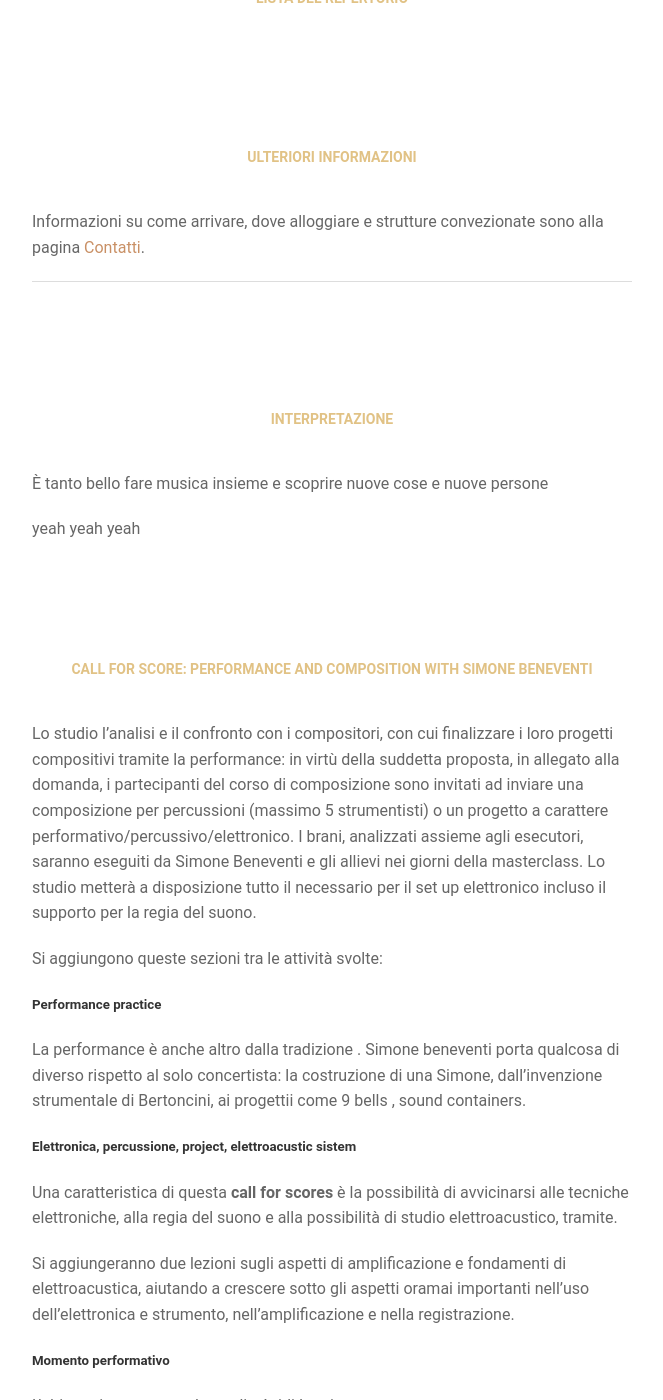
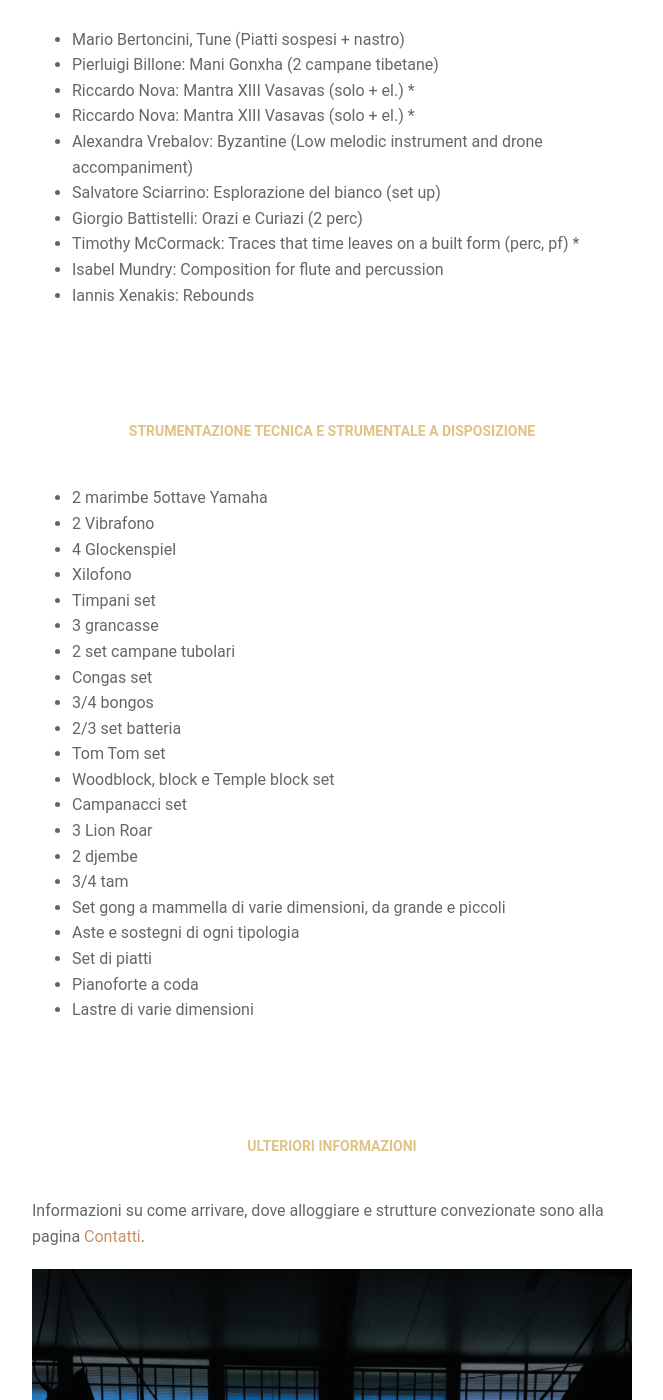
Before and after one commit to AvidiLumi/avidilumi.github.io, a Jekyll site: the page built from projects/proj-2.md, in a window 1280 px wide and 1400 px high, scrolled down 3326 px. Shown: the whole window, without its empty margins (308-971 px from the left). Built offline with Jekyll 4.4.1, drawn with Linux system fonts in a browser that asks for light colours; nearby versions of some CDN libraries; some of the changed text lies outside the part shown.

Commit message:
sistemato Beneventi quasi definitivo

```diff
--- a/projects/proj-2.md
+++ b/projects/proj-2.md
@@ -19,14 +19,14 @@
 
 L’esigenza di avere queste due sezioni nasce per relazionare l’aspetto compositivo, l’aspetto di ricerca e la sua realizzazione in partitura, all’interprete, al musicista che ricerca nella performance il filo con l’idea del compositore. I partecipanti avranno modo di lavorare sul materiale proposto dal docente, o sulle musiche selezionate dei compositori.
 
-La **call for scores** servirà infatti ad individuare 5 compositori che lavoreranno con Simone Beneventi e gli allievi del corso strumentale. Tutte le composizioni saranno selezionate per il **concerto conclusivo** della masterclass.
+La **call for scores** servirà infatti ad individuare 5 compositori che lavoreranno con Simone Beneventi e gli allievi del corso strumentale. Verranno  selezionate le composizioni dei partecipanti per il **concerto conclusivo** della masterclass.
 
 A suggellare l’offerta, lo studio Avidi Lumi mette a disposizione il suo staff e la sua strumentazione elettronica, con lo scopo di svolgere laboratori pratici sui metodi di amplificazione e sulla messa in scena delle opere per percussione ed elettronica.
 La sera del 26 gennaio ci sarà la conclusione con la performance delle composizioni scelte e di alcuni lavori proposti (solisti o di ensemble) nella masterclass, eseguiti da Simone Beneventi e dagli allievi.
 
 Le iscrizioni sono aperte anche ad allievi uditori fino ad esaurimento posti (max 15 per corso).
 
-**SCADENZA ISCRIZIONI PARTECIPANTI EFFETTIVI**: da inserire<br>
+**SCADENZA ISCRIZIONI PARTECIPANTI EFFETTIVI**: 1 dicembre 2019<br>
 **SCADENZA ISCRIZIONI PARTECIPANTI UDITORI**: 15 gennaio 2020
 
 
@@ -97,61 +99,45 @@
 
 ### Lista del repertorio
 
+* Mario Bertoncini, Tune (Piatti sospesi + nastro)
+* Pierluigi Billone: Mani Gonxha (2 campane tibetane)
+* Riccardo Nova: Mantra XIII Vasavas (solo + el.) *
+* Riccardo Nova: Mantra XIII Vasavas (solo + el.) *
+* Alexandra Vrebalov: Byzantine (Low melodic instrument and drone accompaniment)
+* Salvatore Sciarrino: Esplorazione del bianco (set up)
+* Giorgio Battistelli: Orazi e Curiazi (2 perc)
+* Timothy McCormack: Traces that time leaves on a built form (perc, pf) *
+* Isabel Mundry: Composition for flute and percussion
+* Iannis Xenakis: Rebounds
+
+### Strumentazione tecnica e strumentale a disposizione
+
+* 2 marimbe 5ottave Yamaha
+* 2 Vibrafono
+* 4 Glockenspiel
+* Xilofono
+* Timpani set
+* 3 grancasse
+* 2 set campane tubolari
+* Congas set
+* 3/4 bongos
+* 2/3 set batteria
+* Tom Tom set
+* Woodblock, block e Temple block set
+* Campanacci set
+* 3 Lion Roar
+* 2 djembe
+* 3/4 tam
+* Set gong a mammella di varie dimensioni, da grande e piccoli
+* Aste e sostegni di ogni tipologia
+* Set di piatti
+* Pianoforte a coda
+* Lastre di varie dimensioni
+
+
 ### Ulteriori informazioni
 
 Informazioni su come arrivare, dove alloggiare e strutture convezionate sono alla pagina <a href="{{ site.url }}/pages/contact.html" target="_blank">Contatti</a>.
 
 
--------------------------
-
-### Interpretazione
-
-
-È tanto bello fare musica insieme e scoprire nuove cose e nuove persone
-
-yeah yeah yeah
-
-
-
-
-
-
-
-
-
-### Call for score: performance and composition with Simone Beneventi
-
-Lo studio l’analisi  e il confronto con i compositori, con cui finalizzare i loro progetti compositivi tramite la performance: in virtù della suddetta proposta, in allegato alla domanda, i partecipanti del corso di composizione sono invitati ad inviare una composizione per percussioni (massimo 5 strumentisti) o un progetto a carattere performativo/percussivo/elettronico.
-I brani, analizzati assieme agli esecutori, saranno eseguiti da Simone Beneventi e gli allievi nei giorni della masterclass.
-Lo studio metterà a disposizione tutto il necessario per il set up elettronico incluso il supporto per la regia del suono.
-
-Si aggiungono queste sezioni tra le attività svolte:
-
-
-##### Performance practice
-
-La performance è anche altro dalla tradizione	.
- Simone beneventi porta qualcosa di  diverso rispetto al solo concertista:  la costruzione di una Simone, dall’invenzione strumentale di Bertoncini, ai progettii come 9 bells , sound containers.
-
-
-##### Elettronica, percussione, project, elettroacustic sistem
-
-Una caratteristica di questa **call for scores** è la possibilità di avvicinarsi alle tecniche elettroniche, alla regia del suono e alla possibilità di studio elettroacustico, tramite.
-
-Si aggiungeranno due lezioni sugli aspetti di amplificazione e fondamenti di  elettroacustica, aiutando a crescere sotto gli aspetti oramai importanti nell’uso dell’elettronica e strumento, nell’amplificazione e nella registrazione.
-
-
-
-
-##### Momento performativo
-
-L’ultimo giorno, presso lo studio Avidi Lumi
-
-
-
-
-
-
-
-
-{% include image.html url="http://www.gratisography.com" image="projects/proj-2/stretch.jpg" %}
+{% include image.html url="../pages/beneventi2020.html" image="projects/proj-2/IMG_0471.JPG" text="approfondisci"%}
```
Also changed, not shown: other parts of projects/proj-2.md (+4 -2 lines), pages/beneventi2020.html (added, +34 -0 lines), projects/proj-1.md (+2 -2 lines), assets/img/projects/proj-2/IMG_0471.JPG (added), assets/img/projects/proj-2/IMG_0485.JPG (added), favicon.ico, 10 other files.
